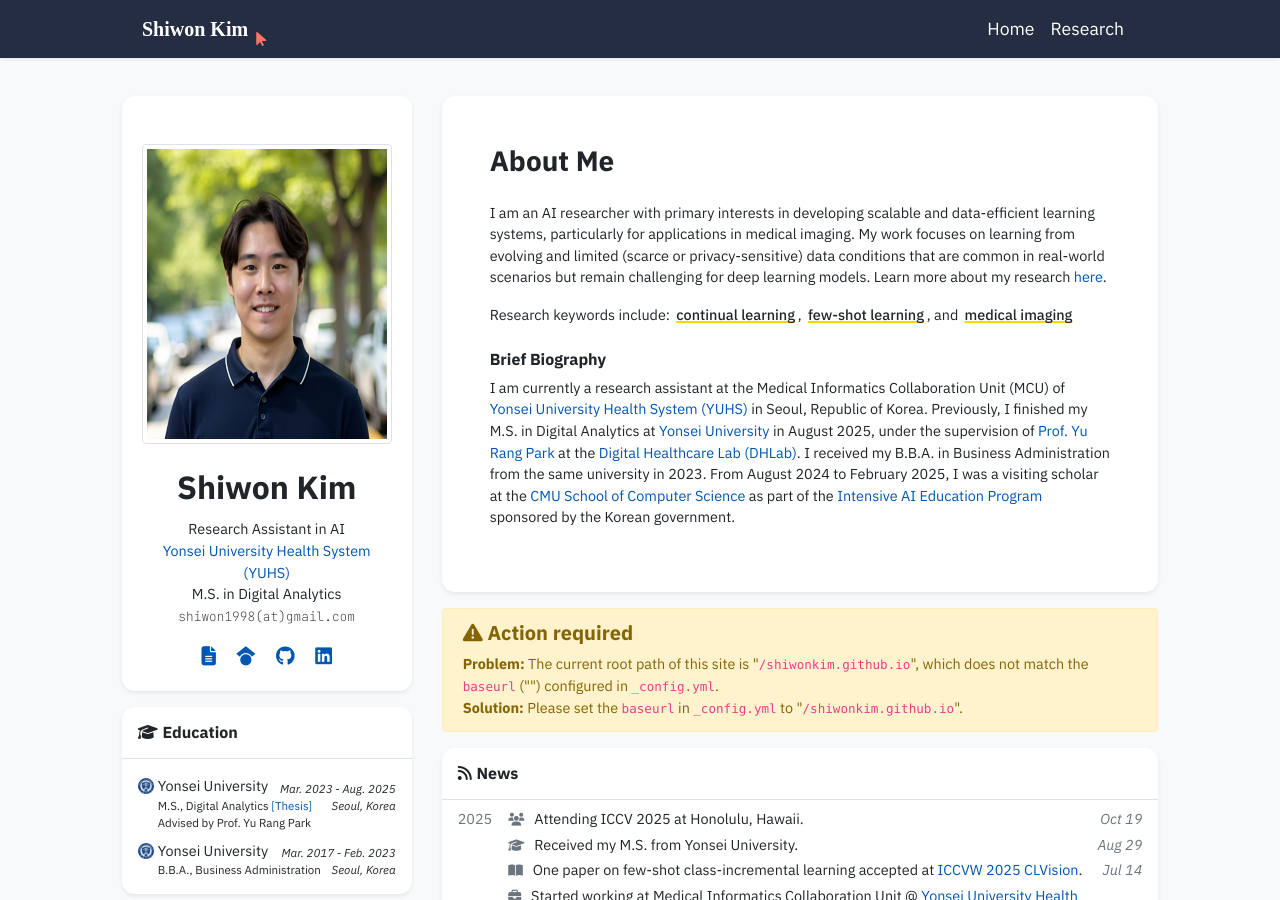
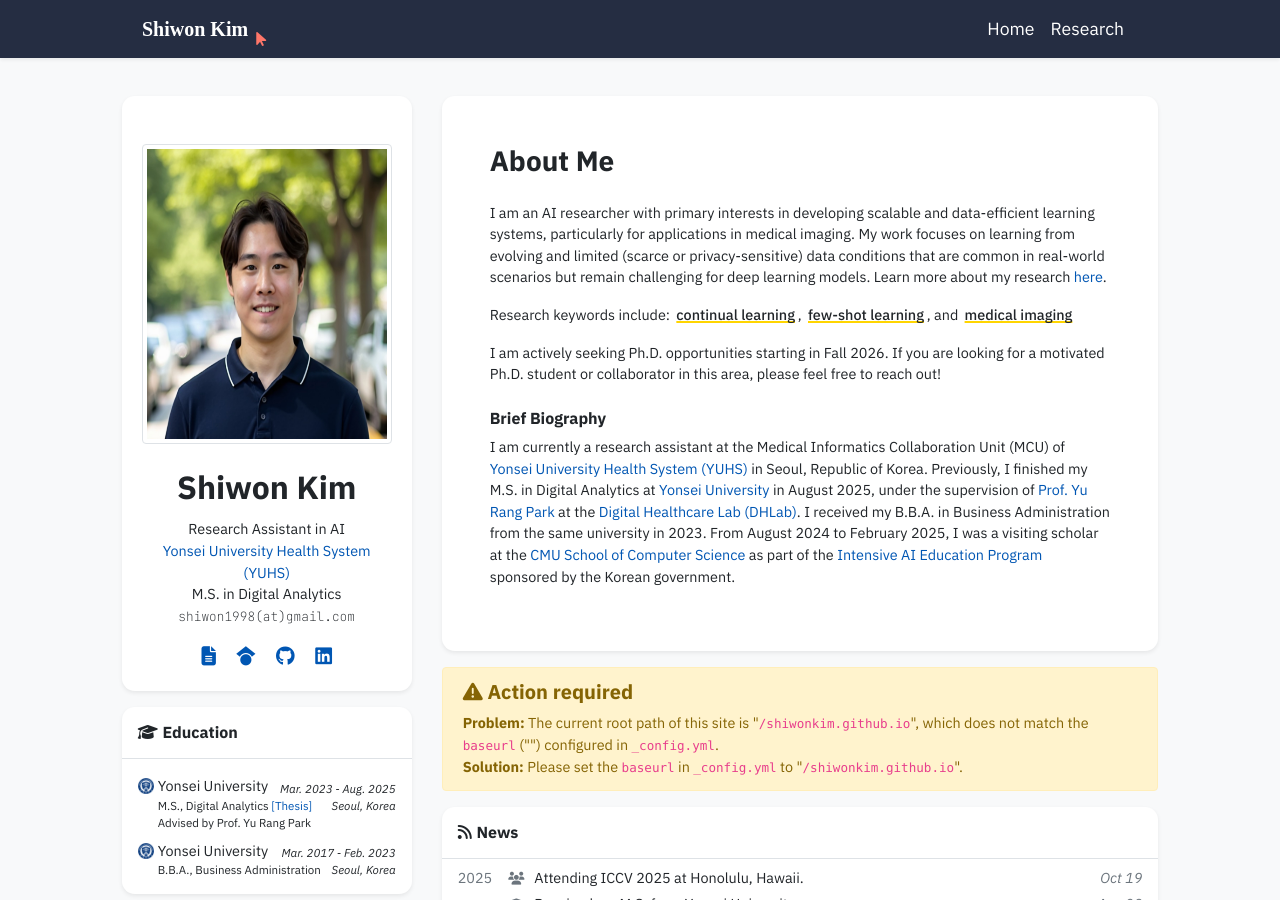
Before and after one commit to shiwonkim/shiwonkim.github.io, a Jekyll site: the page built from index.html, in a window 1280 px wide and 900 px high. Built offline with Jekyll 4.4.1, drawn with Linux system fonts in a browser that asks for light colours; nearby versions of some CDN libraries; some web fonts are replaced; a style sheet for code colours, icons or effects is not loaded.

Commit message:
edit profile

```diff
--- a/_data/profile.yml
+++ b/_data/profile.yml
@@ -30,6 +30,9 @@ short_bio: >-
   </p>
   <p>
     Research keywords include: <span class="text-hl">continual learning</span>, <span class="text-hl">few-shot learning</span>, and <span class="text-hl">medical imaging</span>
+  </p>
+  <p>
+    I am actively seeking Ph.D. opportunities starting in Fall 2026. If you are looking for a motivated Ph.D. student or collaborator in this area, please feel free to reach out!
   </p>
   <div class="h6 mt-4">Brief Biography</div>
   <p>
```
